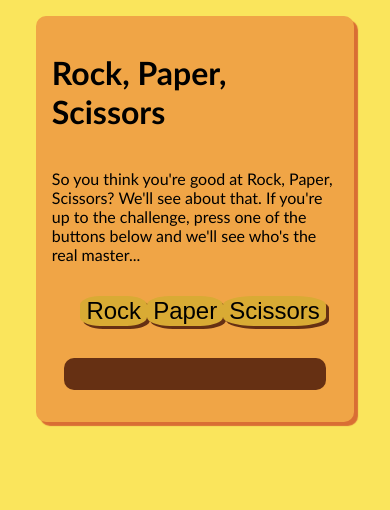
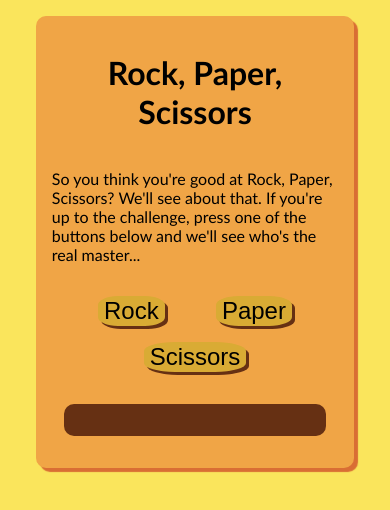
Before and after one commit to solo-nko/rockPaperScissors-WebAppJS, a plain HTML site: page index.html in a window 390 px wide. Drawn offline with Linux system fonts and the light colour scheme.

Commit message:
Add media query to buttons
This is a small update that attempts to add some responsive design to the page by making the Rock, Paper and Scissors buttons wrap when the page dips below a certain a width.

The other issue with making the page responsive is that the game log (the CPU's responses) was not wrapping, causing the whole box to stretch out unnaturally past a certain width. Enabling text wrapping fixes this but breaks the typing illusion, due to how the animation behind it works.

For now, it's more important to me that the page elements don't warp unnaturally on narrow screens, but maybe I'll look into adapting the typing animation for the media query size as well.

```diff
--- a/style.css
+++ b/style.css
@@ -17,6 +17,10 @@ main {
 	background-color: #F0A546;
 	box-shadow: 4px 4px 1px #D96E34;
 	border-radius: 10px;
+}
+
+h1 {
+	text-align: center;
 }
 
 #btn-container {
@@ -127,3 +131,15 @@ button:active {
 	padding: 1rem;
 	border-radius: 25%;
 }
+
+@media screen and (max-width: 500px) {
+	#btn-container {
+		flex-wrap: wrap;
+		gap: 1rem;
+	}
+	.typed {
+		white-space: pre-line;
+	}
+
+
+}
```
